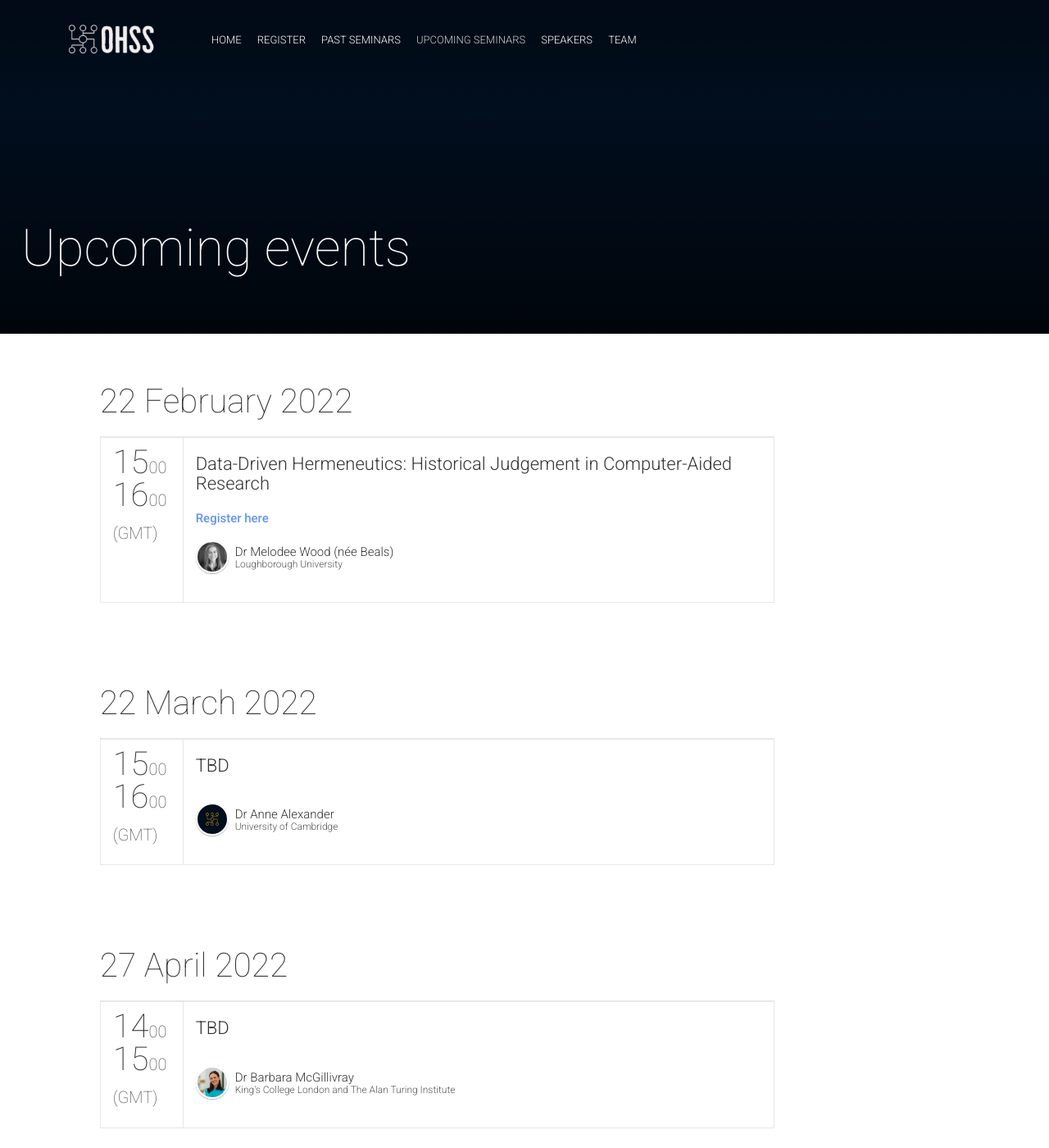
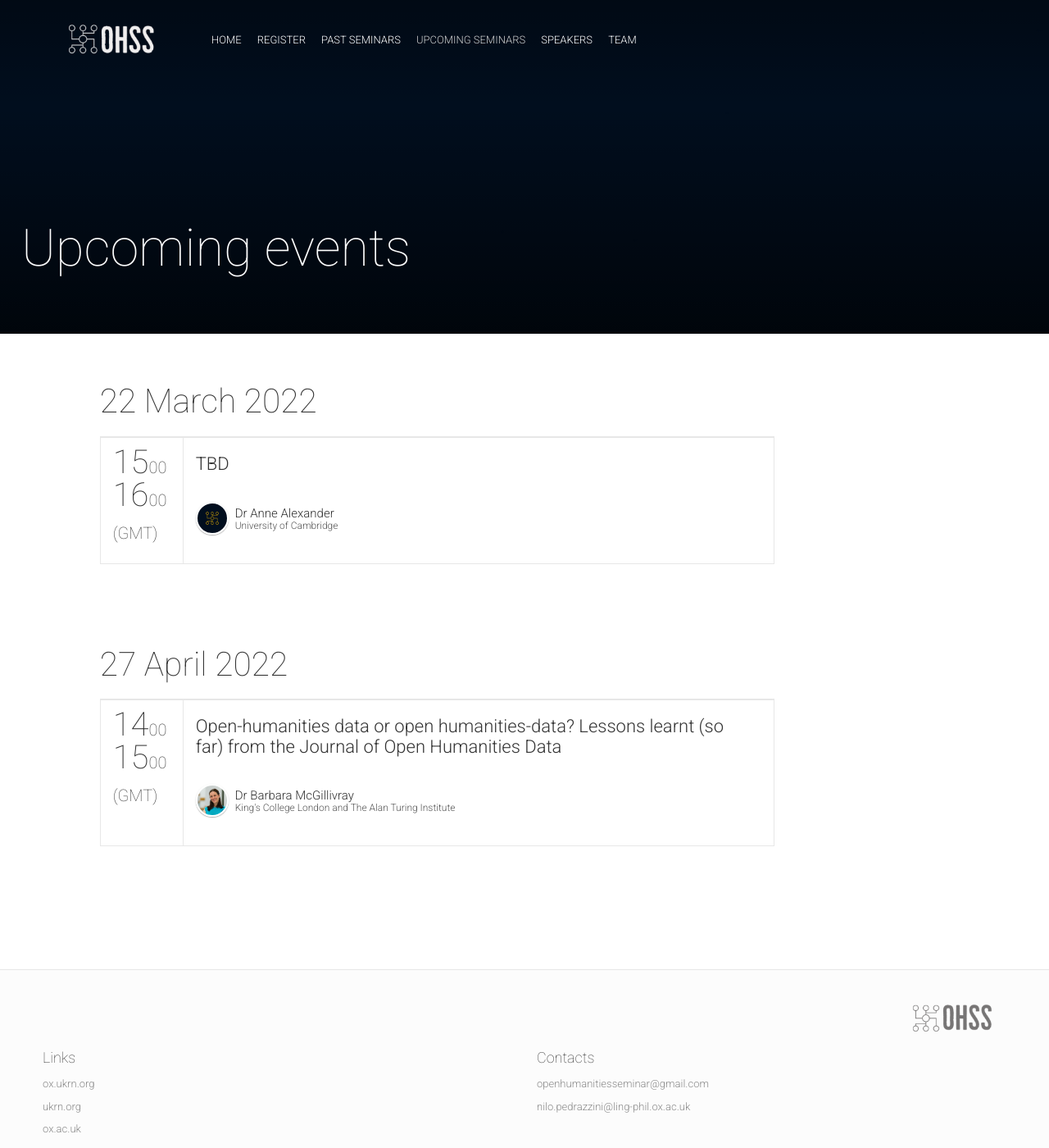
Before and after one commit to openhumanitiesseminar/openhumanitiesseminar.github.io, a Jekyll site: the page built from schedule.html, in a window 1280 px wide and 1400 px high. Shown: the whole window at 82% size. Built offline with Jekyll 4.4.1, drawn with Linux system fonts in a browser that asks for light colours; nearby versions of some CDN libraries; comment, search, counter and statistics services are not loaded; part of the change alters nothing that is shown.

Commit message:
updata speakers

```diff
--- a/_config.yml
+++ b/_config.yml
@@ -62,7 +62,7 @@ typeoutTextValues: '"", "Humanities", "Scholarship in the Humanities", "Science
 typeoutFallback: "Humanities"
 heroButtons:
 # - {link: "https://bit.ly/dfua-c4p", text: "Become a speaker"}
-- {permalink: "/schedule/", text: "Next up: 22 Feb 2022"}
+- {permalink: "/schedule/", text: "Next up: 22 Mar 2022"}
 
 # About Block
 aboutTitle: "About"
--- a/_data/pastseminars.yml
+++ b/_data/pastseminars.yml
@@ -7,3 +7,13 @@
         endTime: "16:00 (GMT)",
         sessionIds: [001],
     }
+
+-
+  date: "2022-02-22"
+  dateReadable: "22 February 2022"
+  timeslots:
+    - {
+        startTime: "15:00",
+        endTime: "16:00 (GMT)",
+        sessionIds: [002],
+    }
--- a/_data/schedule.yml
+++ b/_data/schedule.yml
@@ -1,14 +1,3 @@
--
-  date: "2022-02-22"
-  dateReadable: "22 February 2022"
-  timeslots:
-    - {
-        startTime: "15:00",
-        endTime: "16:00 (GMT)",
-        sessionIds: [002],
-        registration: https://zoom.us/meeting/register/tJUkfuyuqzgoE9J1HU218kdzY8phduHhiNs3
-    }
-
 -
   date: "2022-03-22"
   dateReadable: "22 March 2022"
--- a/_data/sessions.yml
+++ b/_data/sessions.yml
@@ -21,7 +21,7 @@
 
 -
   id: 004
-  title: "TBD"
-  #description: "This session will reveal the invisible structures behind the material design system. Designers will show how to use the new color systems, typographic strategies, and the underlying grids that hold it together. They will show how imagery and the new framework material rendering can make apps more interesting and communicate more quickly."
+  title: "Open-humanities data or open humanities-data? Lessons learnt (so far) from the Journal of Open Humanities Data"
+  description: "The growing availability of born-digital and digital collections, and data-intensive methods present new infrastructural needs and opportunities for research in the humanities. In parallel, with the increasing adoption of Open Knowledge principles in research, new questions arise on the best practices for open humanities research. Data Publication is acquiring increasing visibility and interest, also thanks to the growing popularity of data journals, publishing venues devoted to peer-reviewed publications describing datasets and crediting their creators (data papers). In this talk I will present my experience of leading the Journal of Open Humanities Data, a data journals dedicated to humanities research and its role in supporting the community of Open Humanities researchers."
   subtype: keynote
   speakers: [6]
```
Also changed, not shown: 4 other files.
